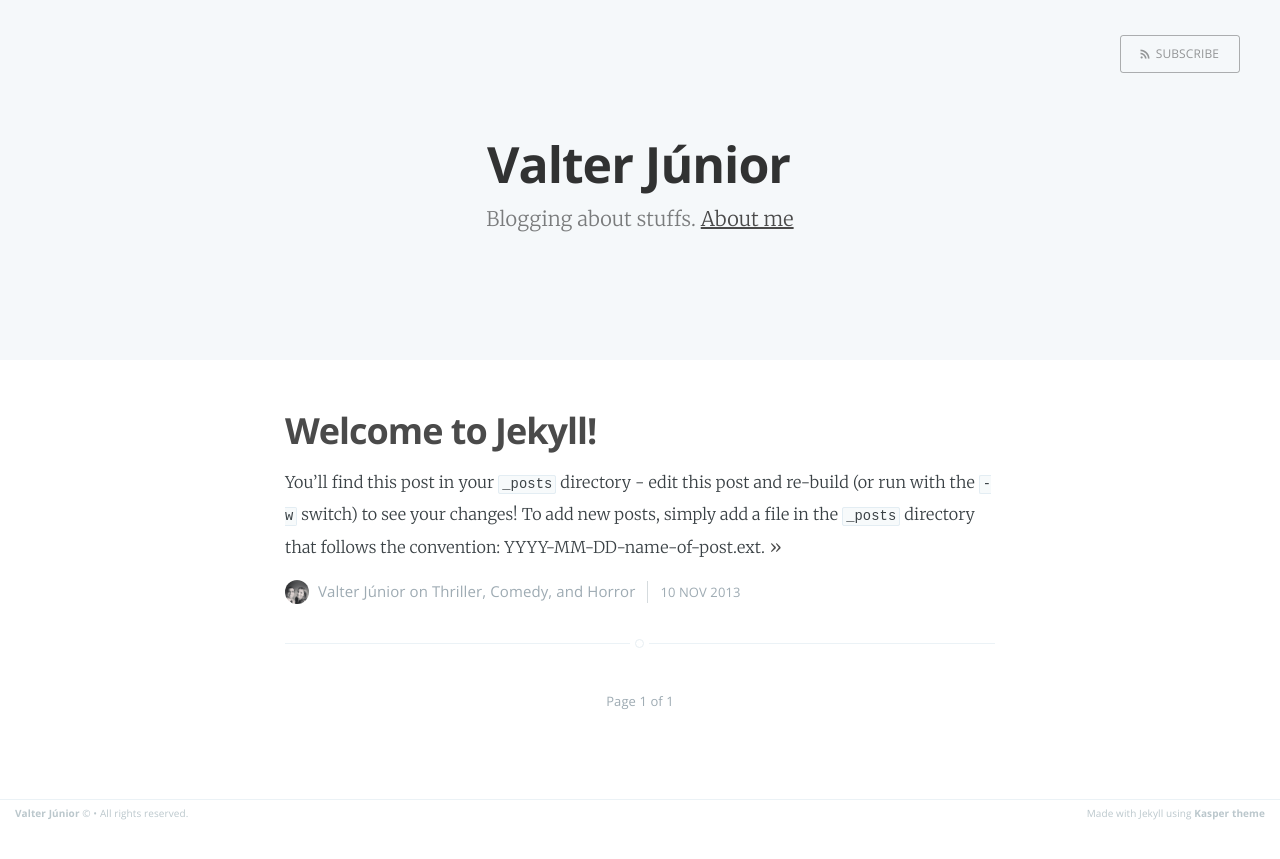
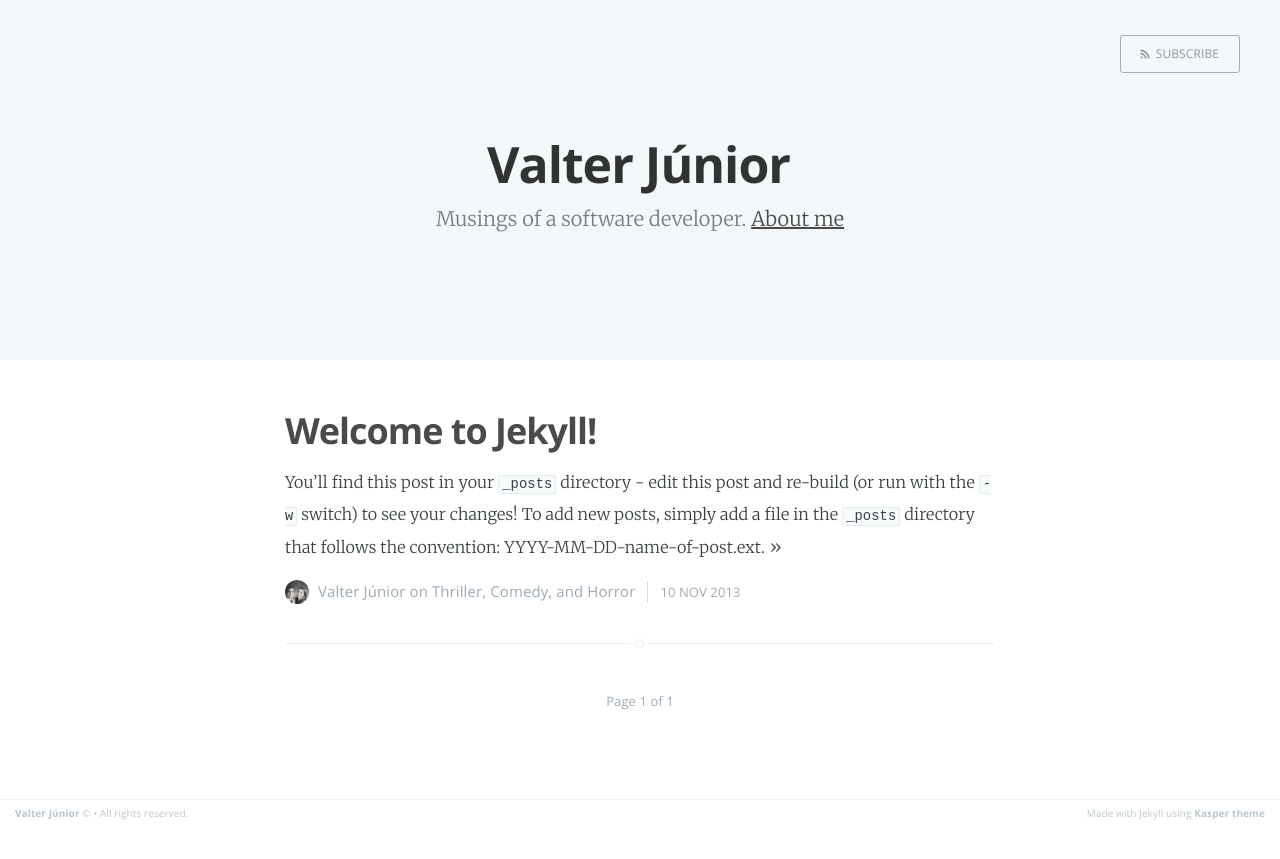
Before and after one commit to jvcjunior/jvcjunior.github.io, a Jekyll site: the page built from index.html, in a window 1280 px wide. Shown: the top 859 px of the page. Built offline with Jekyll 4.4.1, drawn with Linux system fonts in a browser that asks for light colours; Markdown is read by kramdown in place of the engine named in the settings; the list of posts is cut into pages by our own code.

Commit message:
Update _config.yml

```diff
--- a/_config.yml
+++ b/_config.yml
@@ -1,6 +1,6 @@
 name: Valter Júnior
-description: Blogging about stuffs
-meta_description: "Valter Júnior, Blogging about stuffs"
+description: Musings of a software developer
+meta_description: "Valter Júnior, musings of a software developer"
 keywords: "software development, software quality, engineering, agile, testing"
 
 markdown: redcarpet
```
